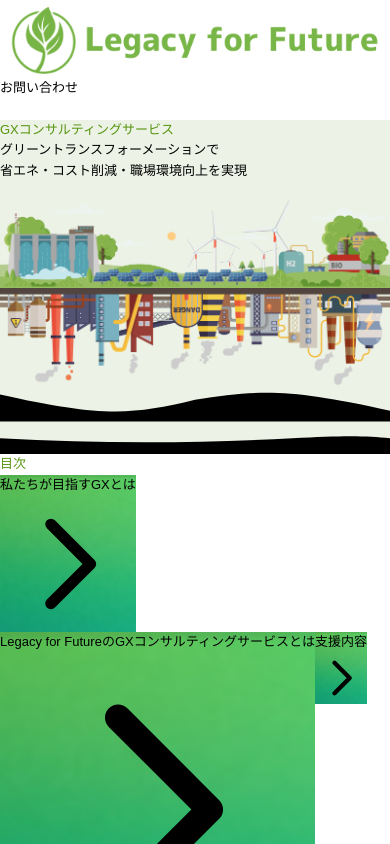
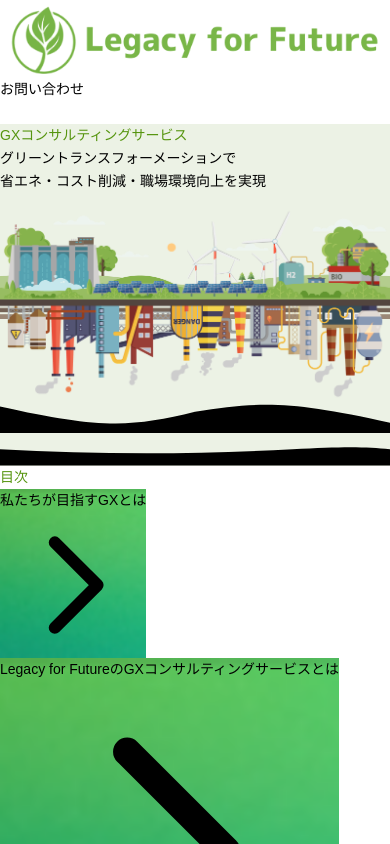
Before and after one commit to ryosuke-kubota/legacy-for-future, a React (Vite) app: page / in a window 390 px wide. Shown: the top 844 px of the page. Built offline with nearby package versions, Linux system fonts and the light colour scheme; the HTML template or start-up script is replaced by a standard one.

Commit message:
fix font size

```diff
--- a/src/components/EffectImage.jsx
+++ b/src/components/EffectImage.jsx
@@ -5,7 +5,7 @@
       <div className="py-12 sm:py-16 md:py-20 lg:py-24 xl:py-32">
         <div className="max-w-7xl mx-auto px-4 sm:px-6 lg:px-8">
           <div className="text-center mb-6 sm:mb-8 md:mb-10 lg:mb-12">
-            <h2 className="text-xl sm:text-2xl md:text-3xl lg:text-4xl font-bold text-gray-900 mb-3 sm:mb-4 md:mb-6 lg:mb-8 px-2">
+            <h2 className="text-2xl sm:text-2xl md:text-3xl lg:text-4xl font-bold text-gray-900 mb-3 sm:mb-4 md:mb-6 lg:mb-8 px-2">
               GXコンサルティングサービスの効果イメージ
             </h2>
           </div>
@@ -17,7 +17,7 @@
               </div>
 
               <div className="order-1 md:order-2 px-3 sm:px-4 md:px-6 lg:px-0">
-                <p className="text-xs sm:text-sm md:text-base lg:text-lg leading-relaxed">GXコンサルティングサービスでは、お客さまが設備投資を計画する初期段階から、当社が計画の立案に参画することで、CO2の排出量や投資コストを最小限に抑え、メンテナンス性や作業性などの潜在課題にも配慮した設備投資が可能となります。</p>
+                <p className="text-sm sm:text-sm md:text-base lg:text-lg leading-relaxed">GXコンサルティングサービスでは、お客さまが設備投資を計画する初期段階から、当社が計画の立案に参画することで、CO2の排出量や投資コストを最小限に抑え、メンテナンス性や作業性などの潜在課題にも配慮した設備投資が可能となります。</p>
               </div>
             </div>
           </div>
@@ -41,15 +41,15 @@
         {/* コンテンツ */}
         <div className="relative z-10 text-center text-white px-3 sm:px-4 md:px-6 lg:px-8">
           <div className="max-w-4xl mx-auto">
-            <h3 className="text-lg sm:text-2xl md:text-3xl lg:text-4xl xl:text-5xl font-bold mb-3 sm:mb-4 md:mb-6">
+            <h3 className="text-xl sm:text-2xl md:text-3xl lg:text-4xl xl:text-5xl font-bold mb-3 sm:mb-4 md:mb-6">
             プロジェクトの効果を高めるためには、初期の構想が重要です。
             </h3>
-            <p className="text-sm sm:text-base md:text-lg lg:text-xl xl:text-2xl mb-4 sm:mb-6 md:mb-8 opacity-90 px-2 sm:px-4">
+            <p className="text-base sm:text-base md:text-lg lg:text-xl xl:text-2xl mb-4 sm:mb-6 md:mb-8 opacity-90 px-2 sm:px-4">
             ご計画はお早めにご相談ください。
             </p>
             <a
               href="#"
-              className="inline-flex items-center px-4 sm:px-6 md:px-8 lg:px-12 py-2 sm:py-3 md:py-4 lg:py-5 font-bold text-xs sm:text-sm md:text-base lg:text-lg rounded-lg transition-all duration-300 shadow-2xl hover:shadow-3xl hover:scale-105 transform"
+              className="inline-flex items-center px-4 sm:px-6 md:px-8 lg:px-12 py-2.5 sm:py-3 md:py-4 lg:py-5 font-bold text-sm sm:text-sm md:text-base lg:text-lg rounded-lg transition-all duration-300 shadow-2xl hover:shadow-3xl hover:scale-105 transform"
               style={{ backgroundColor: '#56950f' }}
             >
               詳しいご相談はこちら
--- a/src/components/TableOfContents.jsx
+++ b/src/components/TableOfContents.jsx
@@ -23,7 +23,7 @@
   return (
     <section className="py-8 sm:py-12 md:py-16 lg:py-20 bg-white relative z-10">
       <div className="max-w-6xl mx-auto px-4 sm:px-6 lg:px-8">
-        <h2 className="text-xl sm:text-2xl md:text-3xl font-bold mb-6 sm:mb-8 text-center" style={{ color: '#56950f' }}>目次</h2>
+        <h2 className="text-2xl sm:text-2xl md:text-3xl font-bold mb-6 sm:mb-8 text-center" style={{ color: '#56950f' }}>目次</h2>
         <div className="grid md:grid-cols-3 gap-4">
           {sections.map((section, index) => (
             <button
@@ -41,7 +41,7 @@
               <div className="absolute inset-0 bg-black bg-opacity-40 group-hover:bg-opacity-30 transition-all duration-200"></div>
 
               <div className="relative z-10 flex items-center justify-between w-full h-full">
-                <span className="text-white transition-colors text-sm sm:text-base md:text-md leading-tight font-bold group-hover:text-yellow-100">
+                <span className="text-white transition-colors text-base sm:text-base md:text-md leading-tight font-bold group-hover:text-yellow-100">
                   {section.title}
                 </span>
                 <div className="ml-4 flex items-center">
--- a/src/index.css
+++ b/src/index.css
@@ -40,18 +40,18 @@
 /* モバイル用のフォントサイズ調整 */
 @media (max-width: 640px) {
   html {
-    font-size: 13px;
+    font-size: 14px;
   }
 
   body {
-    line-height: 1.6;
+    line-height: 1.65;
   }
 }
 
 /* タブレット用のフォントサイズ調整 */
 @media (min-width: 641px) and (max-width: 1024px) {
   html {
-    font-size: 14px;
+    font-size: 15px;
   }
 }
 
```
